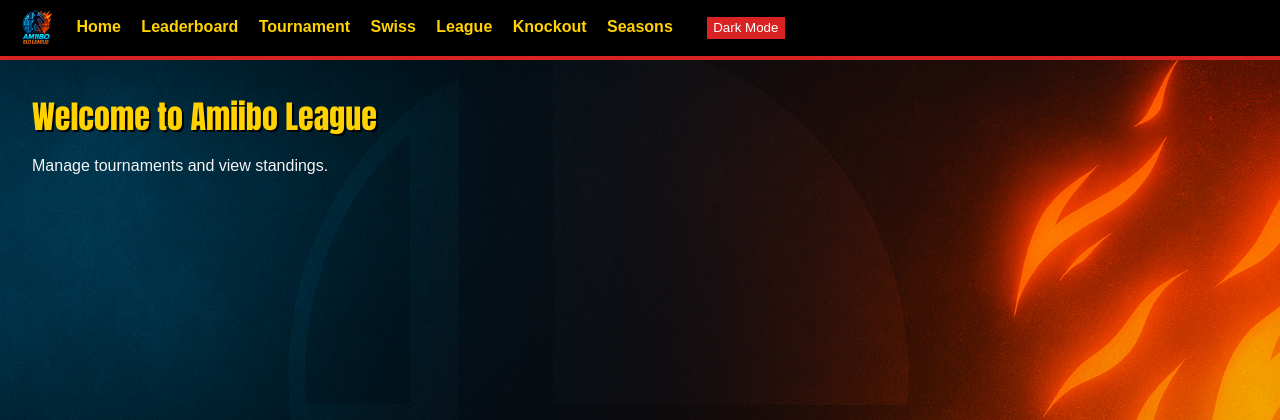
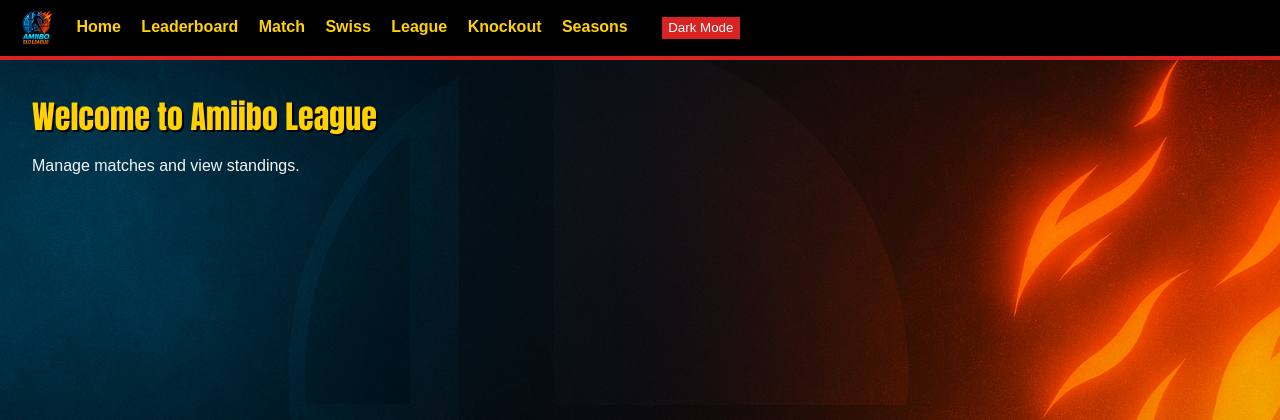
Before and after one commit to Matthes404/amiibo-league, a Flask app: page / in a window 1280 px wide. Shown: the top 420 px of the page. Run offline with Flask 3, Linux system fonts and the light colour scheme.

Commit message:
Rename tournament tab and add manual match selection

```diff
--- a/app.py
+++ b/app.py
@@ -384,39 +384,26 @@ def league_cycle_running() -> bool:
     """Return True if Swiss, league or knockout is active."""
     return swiss_round > 0 or bool(league_matches) or bool(knockout_brackets)
 
-@app.route('/tournament', methods=['GET'])
-def tournament():
-    def resolve(w):
-        if w == 'draw':
+@app.route('/match', methods=['GET'])
+def match():
+    players = Amiibo.query.order_by(Amiibo.name).all()
+    def resolve(m):
+        if m.draw:
             return 'Draw'
-        return Amiibo.query.get(w) if w else None
-    pairs = [(Amiibo.query.get(p1), Amiibo.query.get(p2), resolve(w)) for p1, p2, w in current_pairs]
-    return render_template('tournament.html', pairs=pairs)
+        return Amiibo.query.get(m.winner_id) if m.winner_id else None
+    recent = Match.query.order_by(Match.id.desc()).limit(10).all()
+    pairs = [(Amiibo.query.get(m.player1_id), Amiibo.query.get(m.player2_id), resolve(m)) for m in recent]
+    return render_template('match.html', players=players, pairs=pairs)
 
-@app.route('/start_tournament', methods=['POST'])
-def start_tournament():
-    global current_pairs
-    players = Amiibo.query.order_by(Amiibo.current_elo.desc()).limit(8).all()
-    random.shuffle(players)
-    current_pairs = []
-    for i in range(0, len(players), 2):
-        if i+1 < len(players):
-            current_pairs.append((players[i].id, players[i+1].id, None))
-    save_all_state()
-    return redirect('/tournament')
-
-@app.route('/report_result', methods=['POST'])
-def report_result():
-    global current_pairs
+@app.route('/report_match', methods=['POST'])
+def report_match():
     p1 = int(request.form['player1'])
     p2 = int(request.form['player2'])
     score1 = int(request.form['score1'])
     score2 = int(request.form['score2'])
-    winner_id, draw = record_match(p1, p2, score1, score2)
-    result_flag = 'draw' if draw else winner_id
-    current_pairs = [ (pp1, pp2, w if (pp1, pp2) != (p1, p2) else result_flag) for pp1, pp2, w in current_pairs]
+    record_match(p1, p2, score1, score2)
     save_all_state()
-    return redirect('/tournament')
+    return redirect('/match')
 
 
 @app.route('/swiss', methods=['GET'])
--- a/templates/base.html
+++ b/templates/base.html
@@ -10,7 +10,7 @@
         <img src="/logo/logo_standard.png" alt="Amiibo League Logo" class="logo">
         <a href="/">Home</a>
         <a href="/leaderboard">Leaderboard</a>
-        <a href="/tournament">Tournament</a>
+        <a href="/match">Match</a>
         <a href="/swiss">Swiss</a>
         <a href="/league">League</a>
         <a href="/knockout">Knockout</a>
--- a/templates/index.html
+++ b/templates/index.html
@@ -1,5 +1,5 @@
 {% extends 'base.html' %}
 {% block content %}
 <h1>Welcome to Amiibo League</h1>
-<p>Manage tournaments and view standings.</p>
+<p>Manage matches and view standings.</p>
 {% endblock %}
```
Also changed, not shown: templates/match.html (added, +43 -0 lines), templates/tournament.html (deleted, +0 -37 lines).
